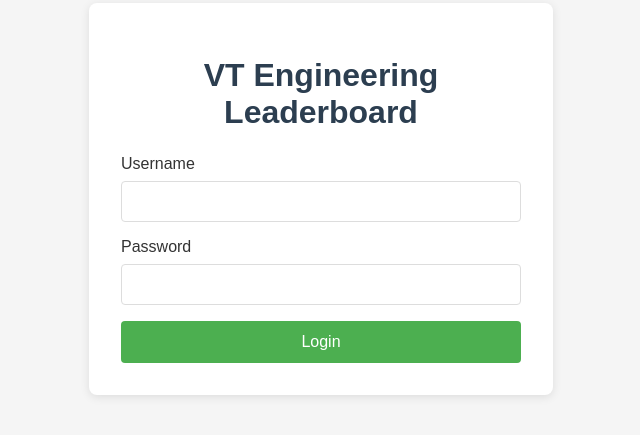
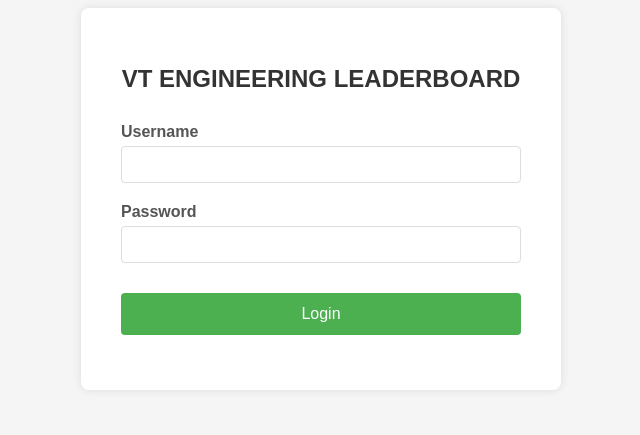
Before and after one commit to Willie890/scoring-system-frontend, a plain HTML site: page public/index.html in a window 1280 px wide. Shown: the part 201-636 px from the top of the page, without its empty margins (319-959 px from the left). Drawn offline with Linux system fonts and the light colour scheme; files whose address does not match are found by name.

Commit message:
Update index.html

```diff
--- a/public/index.html
+++ b/public/index.html
@@ -3,7 +3,7 @@
 <head>
     <meta charset="UTF-8">
     <meta name="viewport" content="width=device-width, initial-scale=1.0">
-    <title>VT Engineering - Login</title>
+    <title>VT Engineering Leaderboard</title>
     <style>
         body {
             font-family: Arial, sans-serif;
@@ -16,41 +16,45 @@
         }
         .login-container {
             background: white;
-            padding: 2rem;
+            padding: 40px;
             border-radius: 8px;
-            box-shadow: 0 2px 10px rgba(0,0,0,0.1);
+            box-shadow: 0 0 10px rgba(0,0,0,0.1);
             width: 100%;
             max-width: 400px;
+            text-align: center;
         }
         h1 {
-            color: #2c3e50;
-            text-align: center;
-            margin-bottom: 1.5rem;
+            color: #333;
+            margin-bottom: 30px;
+            font-size: 24px;
         }
         .form-group {
-            margin-bottom: 1rem;
+            margin-bottom: 20px;
+            text-align: left;
         }
         label {
             display: block;
-            margin-bottom: 0.5rem;
-            color: #333;
+            margin-bottom: 5px;
+            font-weight: bold;
+            color: #555;
         }
         input {
             width: 100%;
-            padding: 0.75rem;
+            padding: 10px;
             border: 1px solid #ddd;
             border-radius: 4px;
             box-sizing: border-box;
         }
         button {
             width: 100%;
-            padding: 0.75rem;
+            padding: 12px;
             background-color: #4CAF50;
             color: white;
             border: none;
             border-radius: 4px;
             cursor: pointer;
-            font-size: 1rem;
+            font-size: 16px;
+            margin-top: 10px;
         }
         button:hover {
             background-color: #45a049;
@@ -61,17 +65,14 @@
         }
         .error {
             color: #d9534f;
-            margin-top: 1rem;
-            padding: 0.75rem;
-            background-color: #f8d7da;
-            border-radius: 4px;
-            display: none;
+            margin-top: 15px;
+            font-size: 14px;
         }
     </style>
 </head>
 <body>
     <div class="login-container">
-        <h1>VT Engineering Leaderboard</h1>
+        <h1>VT ENGINEERING LEADERBOARD</h1>
         <form id="loginForm">
             <div class="form-group">
                 <label for="username">Username</label>
@@ -82,11 +83,11 @@
                 <input type="password" id="password" required>
             </div>
             <button type="submit">Login</button>
+            <div id="loginError" class="error"></div>
         </form>
-        <div id="errorDisplay" class="error"></div>
     </div>
 
-    <!-- Load scripts in order -->
+    <!-- Load scripts -->
     <script src="js/api.js"></script>
     <script src="js/login.js"></script>
 </body>
```
